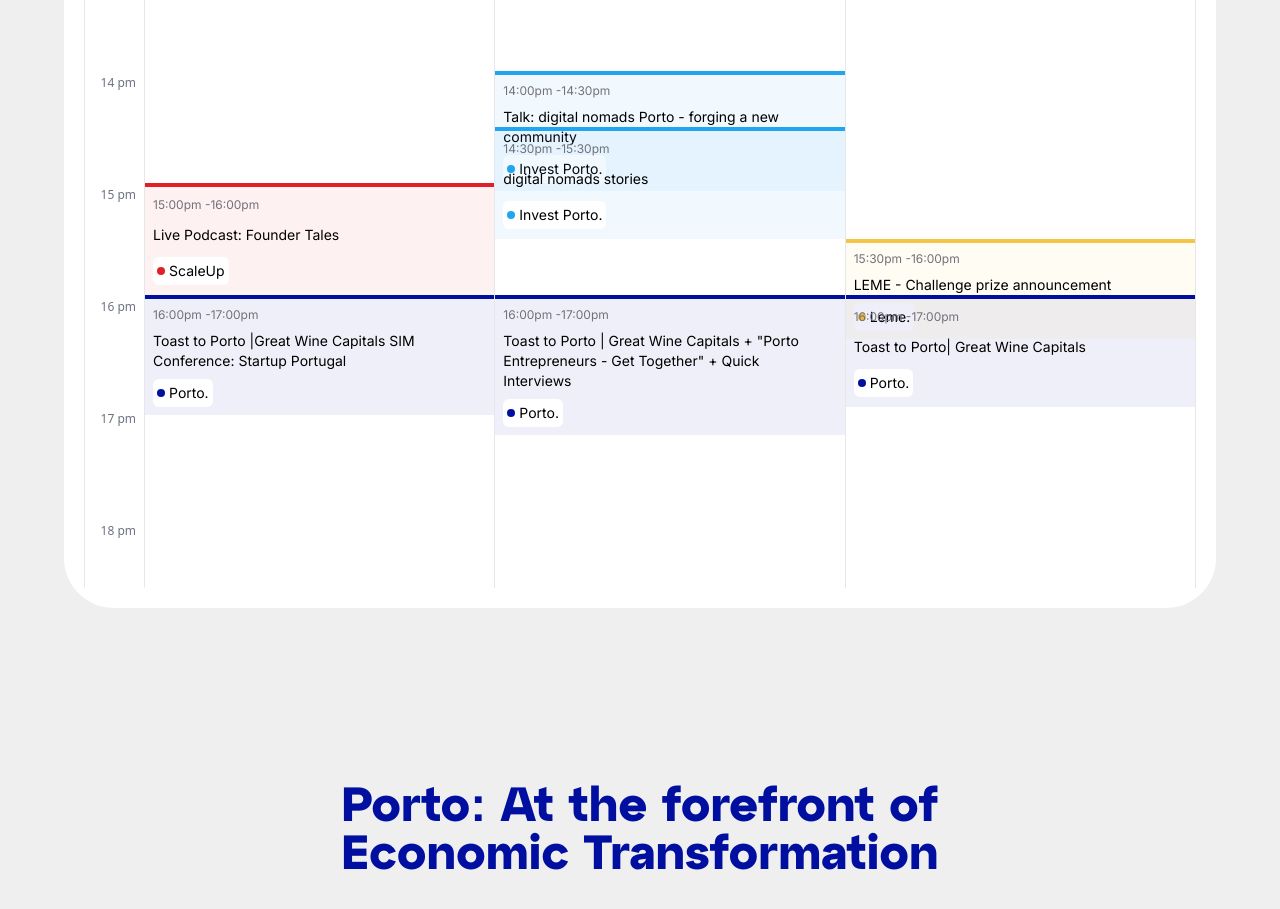
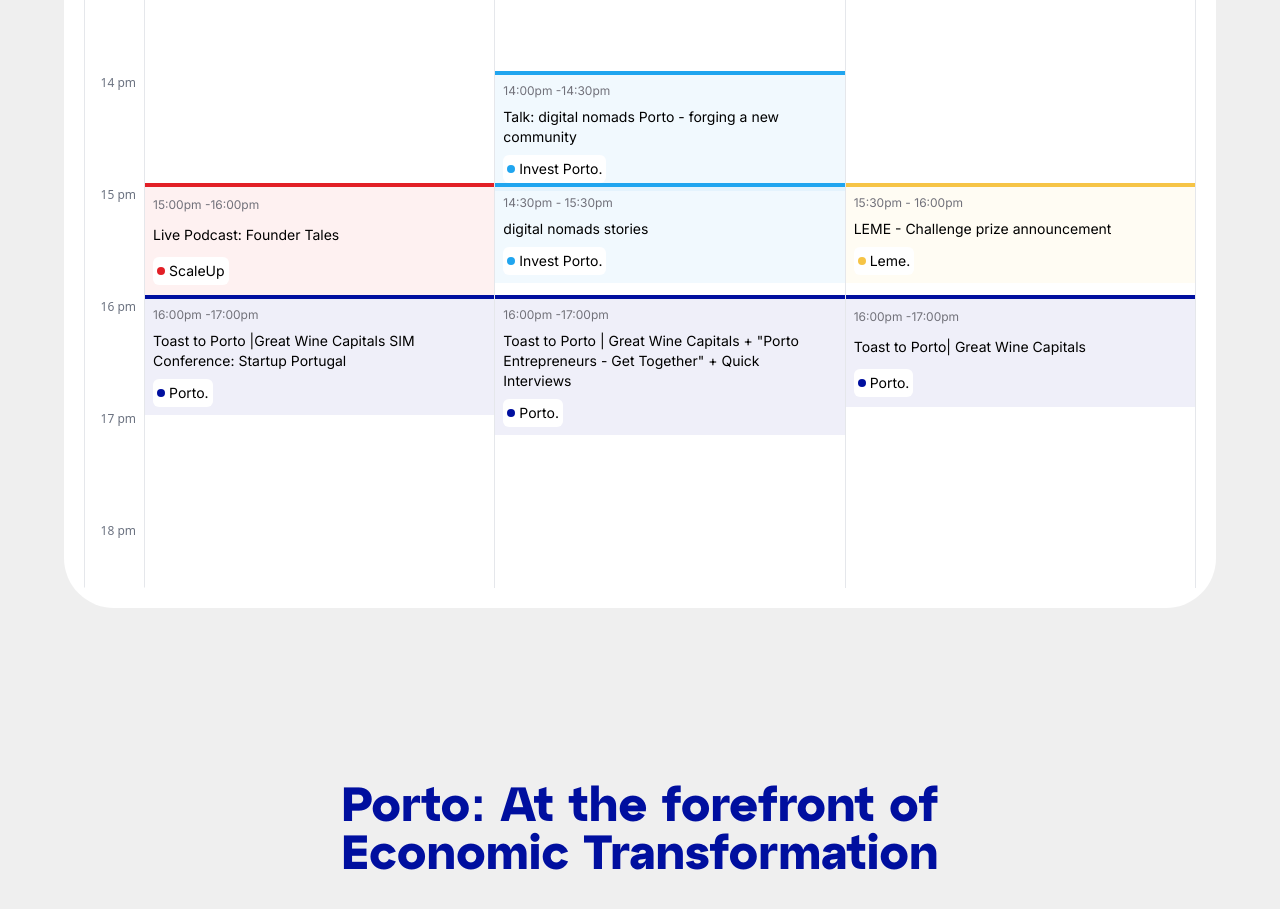
Before and after one commit to Fernando-Ligabue/lp-websummit-2024, a React (Vite) app: page / in a window 1280 px wide. Shown: the part 5060-5969 px from the top of the page. Built offline with nearby package versions, Linux system fonts and the light colour scheme.

Commit message:
adjusts in components, layout, desktop view

```diff
--- a/src/components/CalendarComponent.jsx
+++ b/src/components/CalendarComponent.jsx
@@ -120,7 +120,8 @@
     title: "digital nomads stories",
     details:
       "<p>Diaries of a journey through short clips from digital nomads @ Porto<p><br />",
-    start: "2024-11-13T14:30",
+    label: "14:30pm - 15:30pm",
+    start: "2024-11-13T15:00",
     end: "2024-11-13T15:30",
     legend: "Invest Porto.",
     category: "investPorto",
@@ -150,8 +151,9 @@
     id: 13,
     title: "LEME - Challenge prize announcement",
     details: "Come collect your prize!",
-    start: "2024-11-14T15:30",
-    end: "2024-11-14T16:00",
+    label: "15:30pm - 16:00pm",
+    start: "2024-11-14T15:00",
+    end: "2024-11-14T15:30",
     legend: "Leme.",
     category: "leme",
   },
@@ -198,6 +200,7 @@
 
 // Event component
 const Event = ({ event, onClick }) => {
+  const hasLabel = event.label !== undefined && event.label !== null;
   const startTime = dayjs(event.start).format("H:mm");
   const endTime = dayjs(event.end).format("H:mm");
 
@@ -213,18 +216,23 @@
       onClick={() => onClick(event)}
       className={`absolute ${
         categoryColors[event.category]
-      } p-2 border-t-4 w-full h-fit cursor-pointer flex flex-col justify-around items-start hover:z-20 hover:bg-zinc-300 hover:shadow-lg`}
+      } p-2 border-t-4 w-full h-fit cursor-pointer flex flex-col justify-around items-start hover:z-20 hover:bg-zinc-100 hover:shadow-lg transition-all duration-300 ease-in-out`}
       style={{
         top: `${(startMinutes - 540) * (112 / 60)}px`,
         minHeight: `${duration * (112 / 60)}px`,
       }}
     >
+      {hasLabel ? (
+        <p className="text-xs text-left font-inter text-zinc-500">
+          {event.label}
+        </p>
+      ) : (
         <p className="text-xs text-left font-inter text-zinc-500">
           {startTime}
-        <span>{`${startHour < 12 ? "am" : "pm"}`}</span> -
-        {endTime}
+          <span>{`${startHour < 12 ? "am" : "pm"}`}</span> -{endTime}
           <span>{`${endHour < 12 ? "am" : "pm"}`}</span> <br />
         </p>
+      )}
       <div className="w-full flex items-center mt-2 mb-2">
         <p className="font-inter font-normal text-black text-left text-sm max-w-full md:max-w-[300px] break-words whitespace-normal">
           {event.title}
@@ -329,12 +337,16 @@
             onClick={() => onEventClick(event)}
             className={`mb-4 p-2 ${categoryColors[event.category]} border-t-4 `}
           >
+            {event.label ? (
+              <p className="text-xs text-zinc-500">{event.label}</p>
+            ) : (
               <p className="text-xs text-zinc-500">
                 {dayjs(event.start).format("H:mm")}
-              <span>{`${dayjs(event.start).hour() < 12 ? "am" : "pm"}`}</span> -
-              {dayjs(event.end).format("H:mm")}
+                <span>{`${dayjs(event.start).hour() < 12 ? "am" : "pm"}`}</span>{" "}
+                -{dayjs(event.end).format("H:mm")}
                 <span>{`${dayjs(event.end).hour() < 12 ? "am" : "pm"}`}</span>
               </p>
+            )}
             <p className="text-sm font-normal text-black">{event.title}</p>
             <div className="flex items-center gap-1 bg-white p-1 w-fit rounded-md">
               <span
@@ -342,7 +354,7 @@
                   categoryDotColors[event.category]
                 }`}
               ></span>
-              <p className=" text-sm text-left font-inter text-black">
+              <p className="text-sm text-left font-inter text-black">
                 {event.legend}
               </p>
             </div>
--- a/src/components/EconomicSection.jsx
+++ b/src/components/EconomicSection.jsx
@@ -56,7 +56,7 @@
         </motion.h2>
         <div className="w-full flex justify-center lg:justify-around items-center gap-10 flex-wrap my-8">
           {messages.map((message) => (
-            <a href={message.link} target="_blank"
+            <a href={message.link} target="_blank" rel="noopener noreferrer"
               key={message.id}
               className="w-full max-w-96 flex flex-col justify-between items-center lg:items-start gap-1"
             >
--- a/src/components/Ecosystem.jsx
+++ b/src/components/Ecosystem.jsx
@@ -68,11 +68,11 @@
               key={sector.id}
               className="w-full flex flex-col justify-center items-center gap-4 my-8"
             >
-              <a href={sector.link} target="_blank">
+              <a href={sector.link} target="_blank" rel="noopener noreferrer">
                 <img
                   src={sector.icon}
                   alt={sector.title}
-                  className="w-full max-w-[400px] hover:animate-pulse"
+                  className="w-full md:max-w-[400px] hover:animate-pulse"
                 />
               </a>
               <p className="font-customBoldItalic text-porto-500 font-semibold text-2xl text-left w-full">
--- a/src/components/Header.jsx
+++ b/src/components/Header.jsx
@@ -9,13 +9,13 @@
       transition={{ duration: 0.5, delay: 0.2 }}
     >
       <div className="w-full max-w-[1140px] flex flex-col md:flex-row justify-between items-center gap-4 mx-auto">
-        <a href="https://www.porto.pt/pt/" target="_blank"><img src={Logo} alt="Logo" className="w-32" /></a>
+        <a href="https://www.porto.pt/pt/" target="_blank" rel="noopener noreferrer"><img src={Logo} alt="Logo" className="w-32" /></a>
         <div>
           <div className="w-full flex flex-col md:flex-row justify-between items-center pt-1 gap-6">
             <p className="w-fit font-custom font-medium text-porto-500">
               <strong>12 - 14 - NOV, 2024</strong>
             </p>
-            <a href="https://websummit.com/appearances/lis24/851eff96-e5b8-4351-b701-3b9a75c725ad/porto" target="_blank" className="w-fit font-custom font-normal text-porto-500">
+            <a href="https://websummit.com/appearances/lis24/851eff96-e5b8-4351-b701-3b9a75c725ad/porto" target="_blank" rel="noopener noreferrer" className="w-fit font-custom font-normal text-porto-500">
               <strong className="font-bold">WEB SUMMIT</strong> | LISBON
             </a>
             <a
```
Lines whose indentation alone changed are shown as unchanged.
